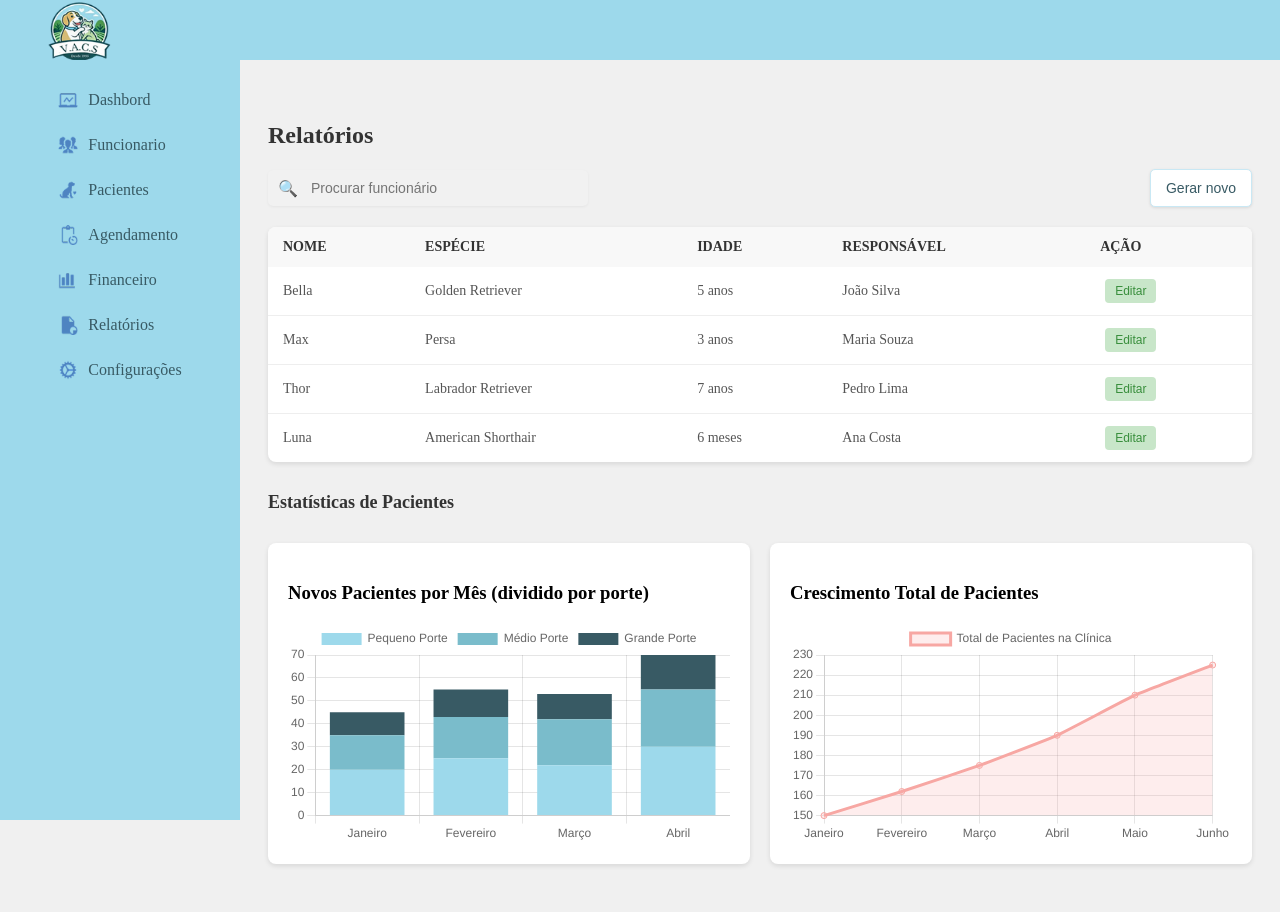
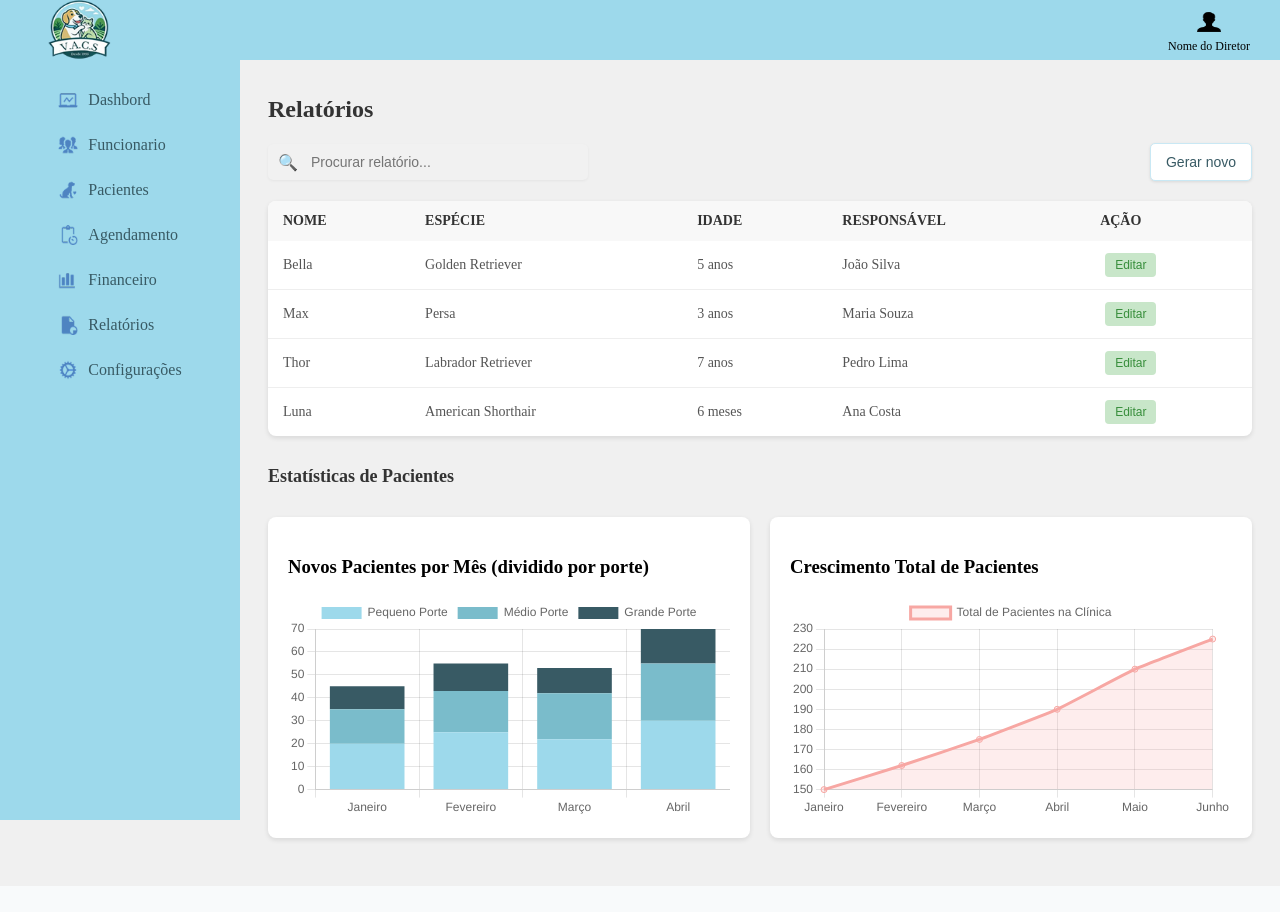
Before and after one commit to victorribeiro12/VACS2010, a PHP site: page /diretorR.html in a window 1280 px wide. After the commit the page ends 844 px from the top, so only its background shows below. Run offline with PHP 8.4, Linux system fonts and the light colour scheme.

Commit message:
refactor(diretor): Padroniza componentes de UI e layout
Este commit unifica a aparência e a estrutura de componentes chave em todas as páginas da área do Diretor, garantindo uma experiência de usuário consistente e melhorando a qualidade do código.

- **Barra de Navegação Superior:** A estrutura do cabeçalho (topbar) foi padronizada em todos os arquivos HTML, corrigindo o layout e adicionando o nome do perfil do diretor. Uma regra de CSS com `margin-right` fixo foi removida para permitir um alinhamento flexível.

- **Barra de Pesquisa:** A funcionalidade de busca foi refatorada em todas as páginas para utilizar uma estrutura semântica com `<form>` e `<button>`. Os placeholders foram atualizados para serem específicos de cada contexto (funcionário, paciente, etc.).

- **CSS:** Adicionada a classe `.search-icon-button` para estilizar o novo botão de busca, garantindo uma aparência consistente com o design anterior.

```diff
--- a/Diretor/diretorDa.html
+++ b/Diretor/diretorDa.html
@@ -103,7 +103,7 @@
                 labels: ['Janeiro', 'Fevereiro', 'Março', 'Abril', 'Maio', 'Junho'],
                 datasets: [{
                     label: 'Nível de Produtividade',
-                    data: [65, 72, 80, 75, 85, 92], // Dados fictícios
+                    data: [55, 72, 80, 75, 85, 92], // Dados fictícios
                     backgroundColor: 'rgba(157, 217, 235, 0.5)', // Cor do preenchimento
                     borderColor: 'rgba(56, 90, 100, 1)', // Cor da linha
                     borderWidth: 2,
@@ -121,7 +121,7 @@
                 labels: ['Veterinários', 'Secretárias', 'Estagiários', 'Voluntários', 'Gerência'],
                 datasets: [{
                     label: 'Quantidade',
-                    data: [4, 2, 3, 2, 1], // Dados fictícios
+                    data: [5, 2, 2, 7, 1], // Dados fictícios
                     backgroundColor: ['#385a64', '#9dd9eb', '#7abccb', '#c9e8f4', '#f7a7a3'],
                     hoverOffset: 4
                 }]
--- a/Diretor/diretorR.html
+++ b/Diretor/diretorR.html
@@ -1,4 +1,4 @@
-!DOCTYPE html>
+<!DOCTYPE html>
 <html lang="PT-BR">
 
 <head>
@@ -11,24 +11,18 @@
 </head>
 
 <body>
-
     <nav>
         <div class="left-topbar">
-        <a href="index.html "class="logo">
+            <a href="index.html" class="logo">
                 <img class="logo" src="img/Rectangle.png" alt="" width="100px" height="70px">
             </a>
         </div>
         <div class="direita-topbar">
-
             <a href="index.html" class="profile-link">
-
                 <img class="perfil" src="img/Frame 4.png" alt="Perfil" width="50px" height="50px">
-
-
+                <p>Nome do Diretor</p>
             </a>
-
-
-
+            <!-- Adicione outros elementos da direita da topbar aqui, se houver -->
         </div>
     </nav>
     <nav class="sidebar">
@@ -48,10 +42,12 @@
 
     <div class="toolbar">
 
+        <form action="buscar.php" method="GET">
             <div class="search-box">
-            <span class="search-icon">🔍</span>
-            <input type="text" placeholder="Procurar funcionário">
+                <button type="submit" class="search-icon-button" aria-label="Buscar">🔍</button>
+                <input type="text" name="termo_busca" placeholder="Procurar relatório..." aria-label="Procurar Relatório">
             </div>
+        </form>
 
         <button class="add-button new-report-btn">
             Gerar novo
--- a/Diretor/style.css
+++ b/Diretor/style.css
@@ -71,7 +71,6 @@ nav {
     flex-direction: row;
     padding: 10px;
     padding-right:20px;
-    margin-right: 1160px;
 }
 .perfil{
     text-align: end;
@@ -309,6 +308,20 @@ body {
     padding: 5px;
     width: 100%;
     font-size: 14px;
+}
+
+/* Estilo para o botão de ícone de busca */
+.search-icon-button {
+    background: none;
+    border: none;
+    cursor: pointer;
+    padding: 0;
+    margin-right: 8px; /* Espaçamento entre o ícone e o texto do input */
+    color: #777; /* Cor do ícone */
+    font-size: 16px; /* Tamanho do ícone */
+    display: flex;
+    align-items: center;
+    justify-content: center;
 }
 
 /* 3. Botão de Adicionar Funcionário */
```
Also changed, not shown: Diretor/DiretorF.html (+10 -12 lines), Diretor/diretorA.html (+8 -17 lines), Diretor/diretorC.html (+7 -11 lines), Diretor/diretorFu.html (+7 -11 lines), Diretor/diretorP.html (+10 -12 lines). Lines whose indentation alone changed are shown as unchanged.
